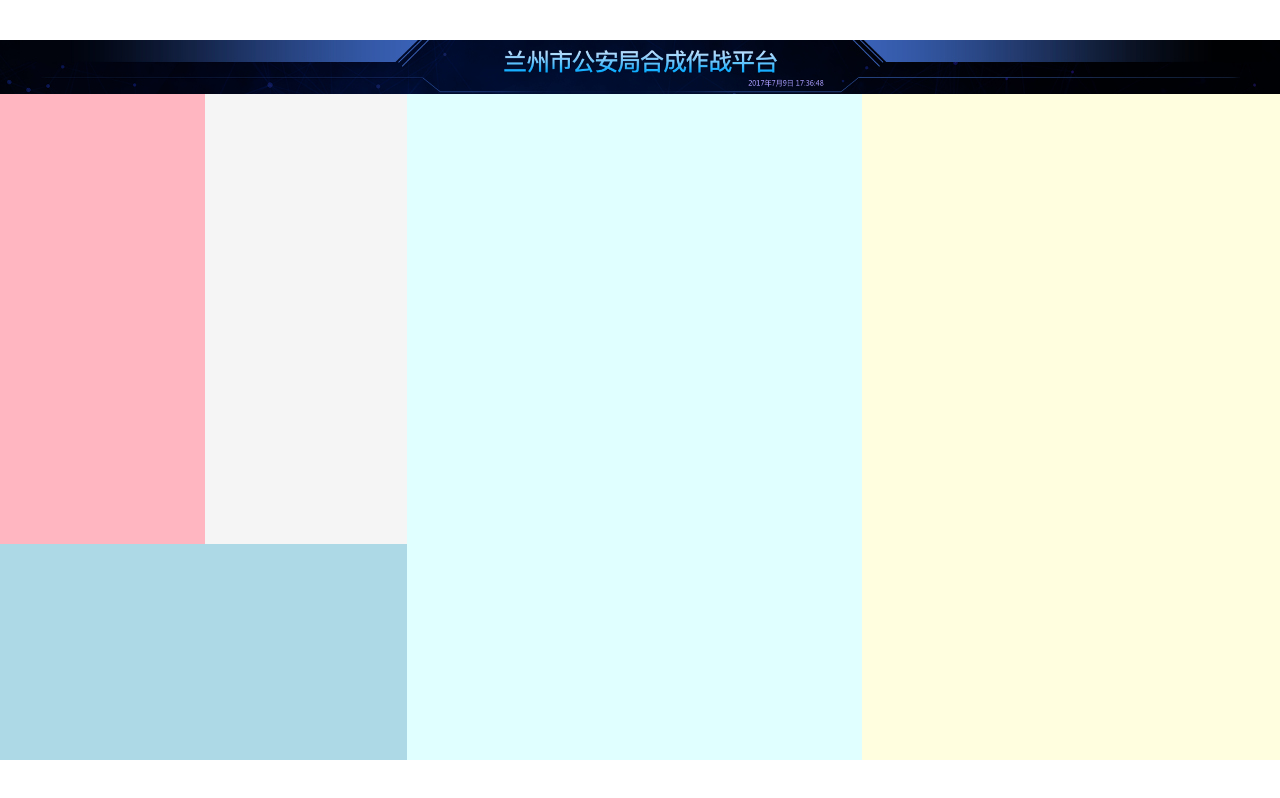
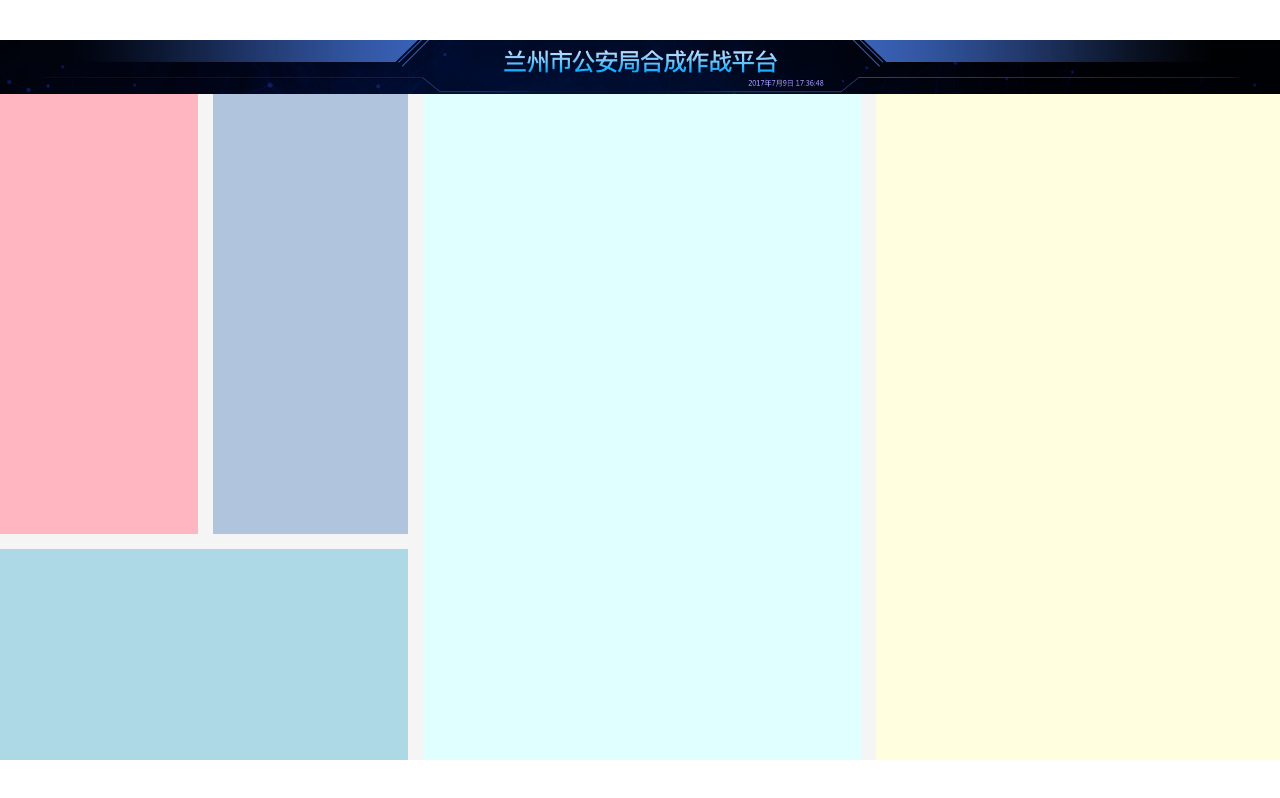
Before and after one commit to wuyangqin/visual-data, a React (Vite) app: page /#/ in a window 1280 px wide. Built offline with nearby package versions, Linux system fonts and the light colour scheme.

Commit message:
添加空隙

```diff
--- a/src/pages/home.scss
+++ b/src/pages/home.scss
@@ -14,13 +14,15 @@
     grid-template:
       "box1 box2 box4 box5" 755fr
       "box3 box3 box4 box5" 363fr / 366fr 361fr 811fr 747fr;
+    grid-column-gap: px(28);
+    grid-row-gap: px(28);
     > .section1 {
       grid-area: box1;
       background: lightpink;
     }
     > .section2 {
       grid-area: box2;
-      background: whitesmoke;
+      background: lightsteelblue;
     }
     > .section3 {
       grid-area: box3;
```
